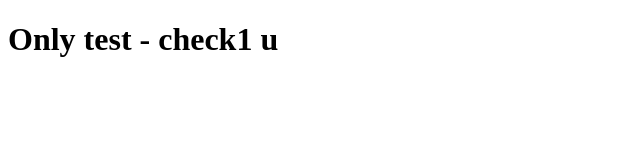
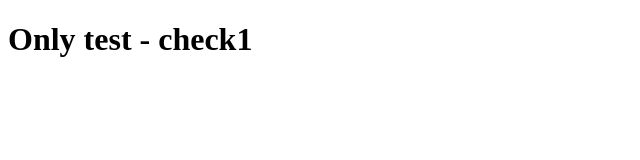
Before and after one commit to umbrellait-Ilya-Zverev/test-github-integration, a plain HTML site: page index.html in a window 1280 px wide. Shown: the full height of the page, 0-640 px from the left. Drawn offline with Linux system fonts and the light colour scheme.

```diff
--- a/index.html
+++ b/index.html
@@ -5,6 +5,6 @@
     <title>Title</title>
 </head>
 <body>
-<h1>Only test - check1 u</h1>
+<h1>Only test - check1 </h1>
 </body>
 </html>
```
